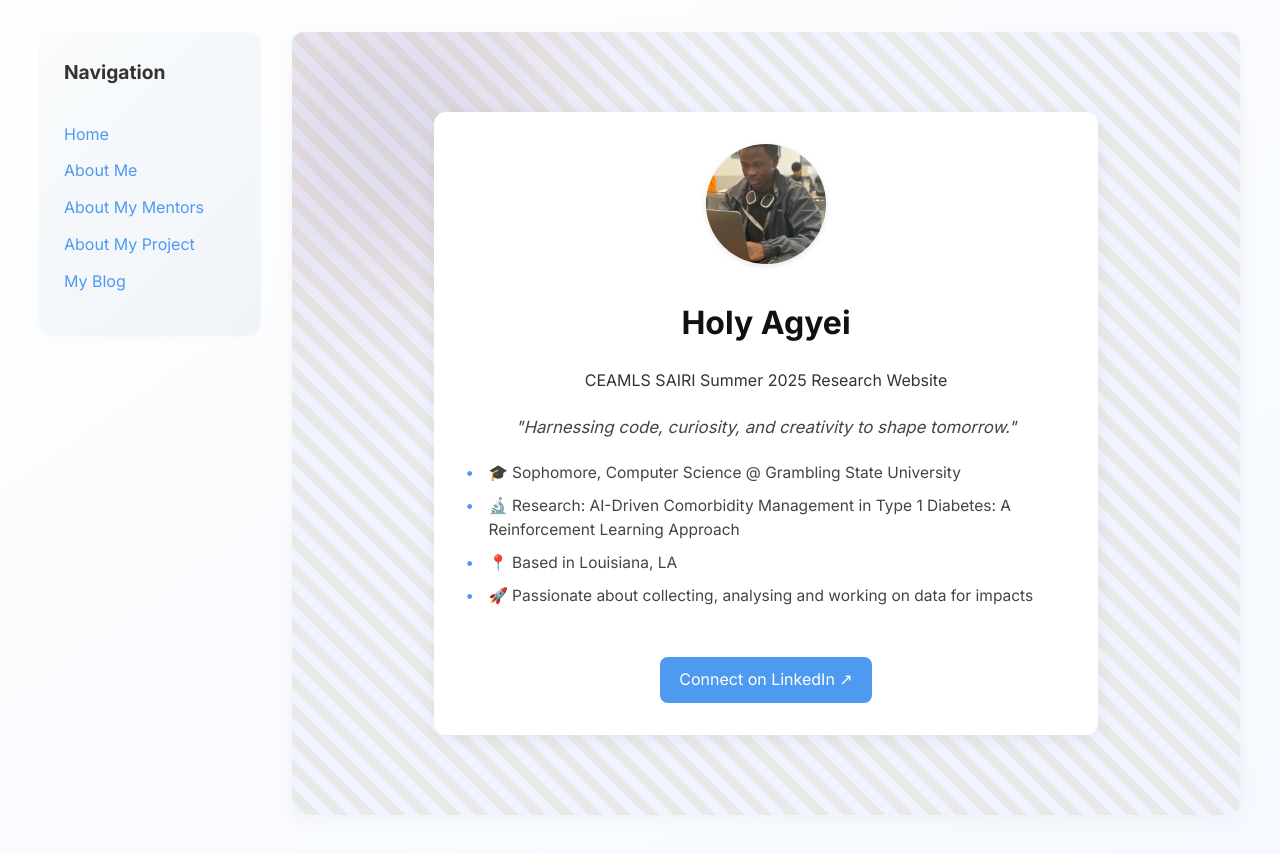
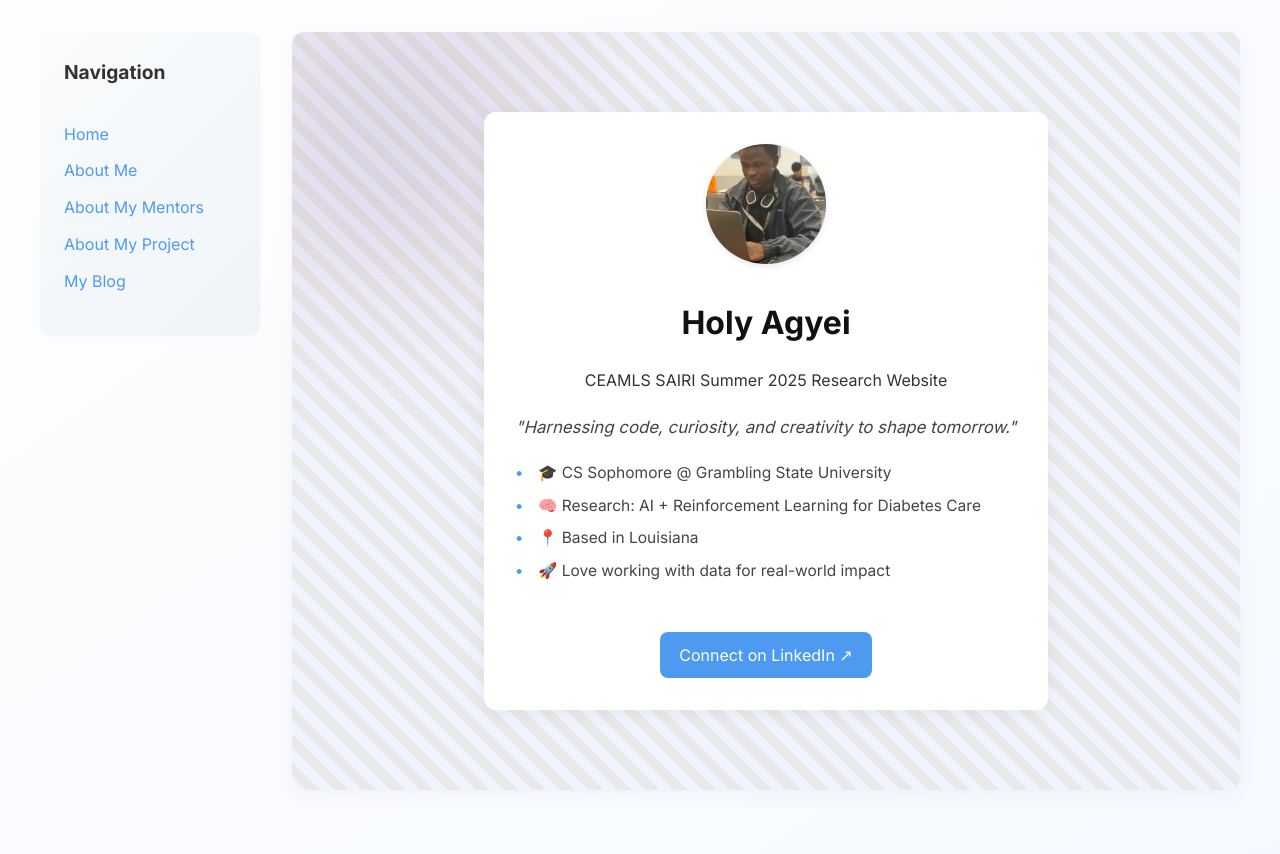
Before and after one commit to holly-agyei/holly-agyei.github.io, a Jekyll site: the page built from index.md, in a window 1280 px wide. Shown: the top 854 px of the page. Built offline with Jekyll 4.4.1, drawn with Linux system fonts in a browser that asks for light colours.

Commit message:
Update index.md

```diff
--- a/index.md
+++ b/index.md
@@ -6,10 +6,10 @@ description: CEAMLS SAIRI Summer 2025 Research Website
 motto: "Harnessing code, curiosity, and creativity to shape tomorrow."
 
 quick_facts:
-  - "🎓  Sophomore, Computer Science @ Grambling State University"
-  - "🔬 Research: AI-Driven Comorbidity Management in Type 1 Diabetes: A Reinforcement Learning Approach"
-  - "📍 Based in Louisiana, LA"
-  - "🚀 Passionate about collecting, analysing and working on data for impacts"
+  - "🎓 CS Sophomore @ Grambling State University"
+  - "🧠 Research: AI + Reinforcement Learning for Diabetes Care"
+  - "📍 Based in Louisiana"
+  - "🚀 Love working with data for real-world impact"
 
 linkedin: https://www.linkedin.com/in/holy-agyei-247bab313/
 image: assets/images/me.jpeg
```
